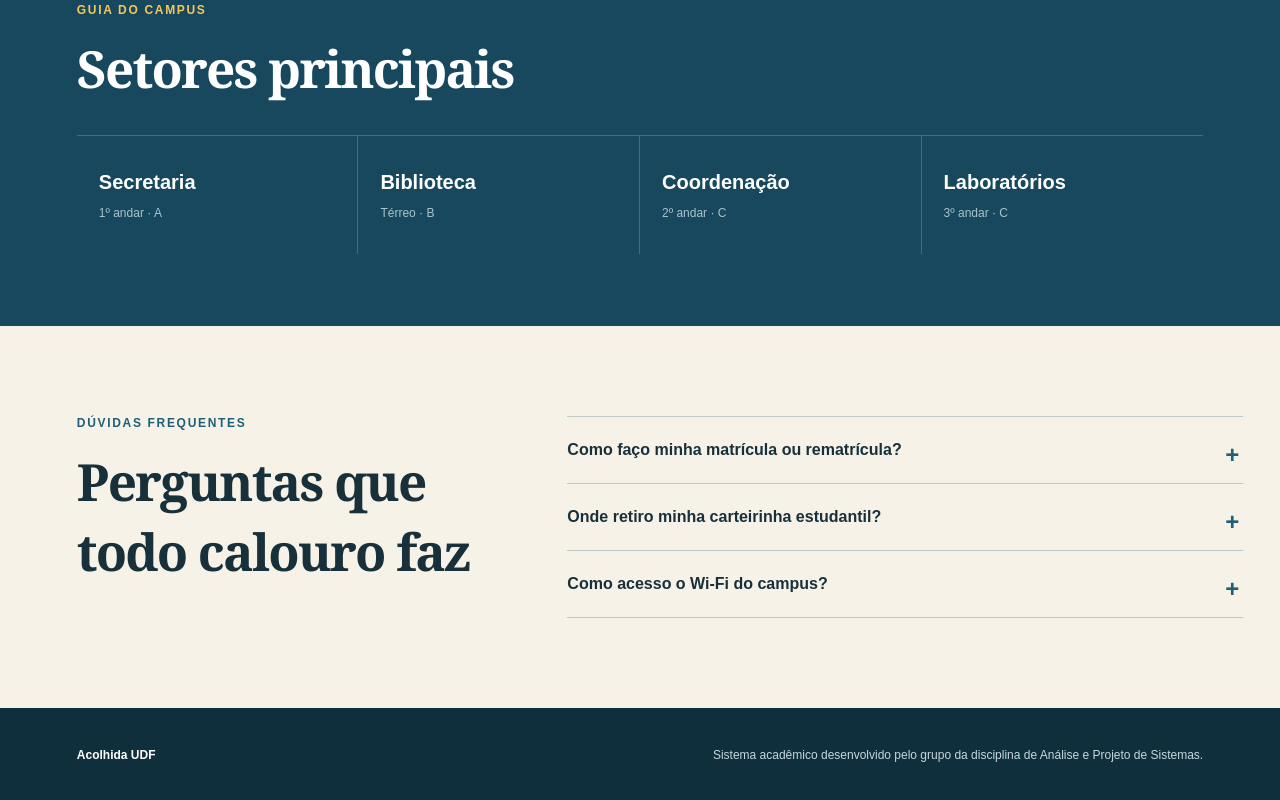
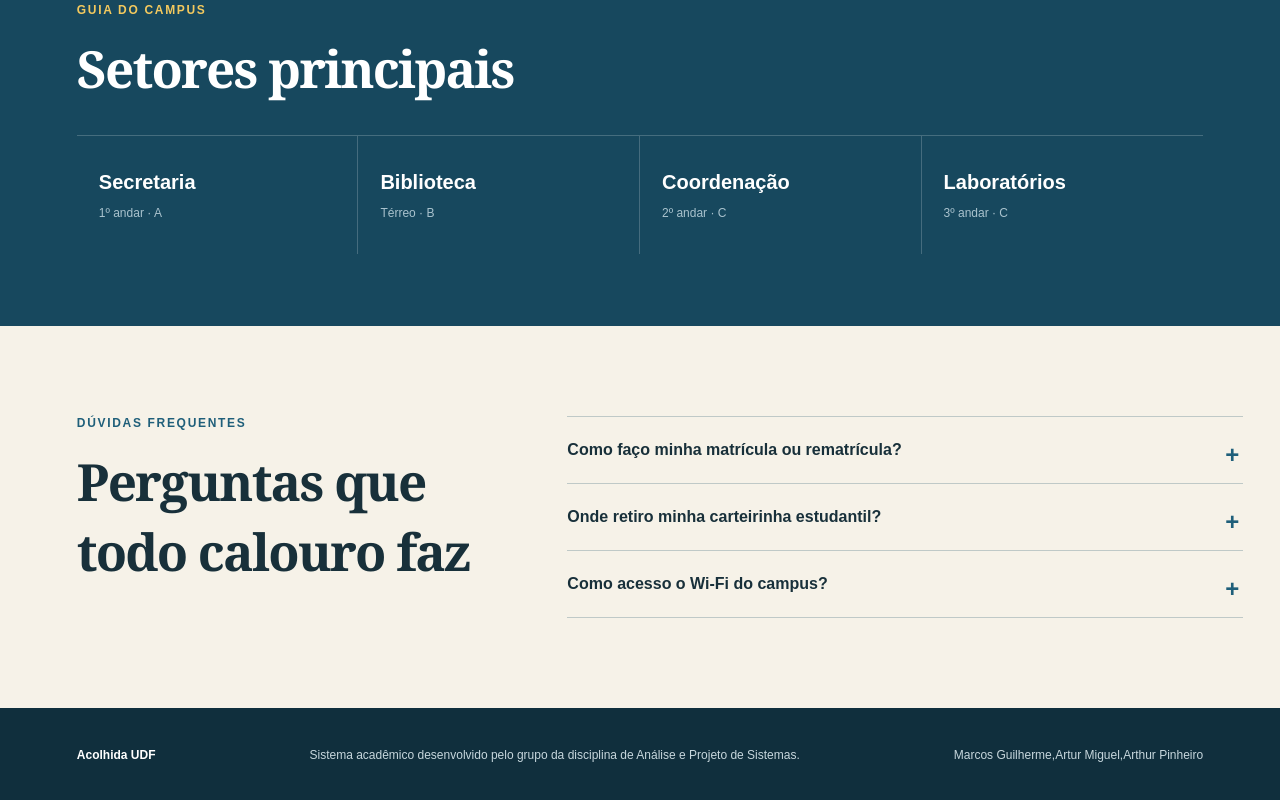
Before and after one commit to eduar-silva/APS, a plain HTML site: page MVP/index.html in a window 1280 px wide. Shown: the part 1277-2077 px from the top of the page. Drawn offline with Linux system fonts and the light colour scheme.

Commit message:
Update index.html

```diff
--- a/MVP/index.html
+++ b/MVP/index.html
@@ -133,6 +133,7 @@
   <footer>
     <p><strong>Acolhida UDF</strong></p>
     <p>Sistema acadêmico desenvolvido pelo grupo da disciplina de Análise e Projeto de Sistemas.</p>
+    <p>Marcos Guilherme,Artur Miguel,Arthur Pinheiro</p>
   </footer>
 
   <script>
```
